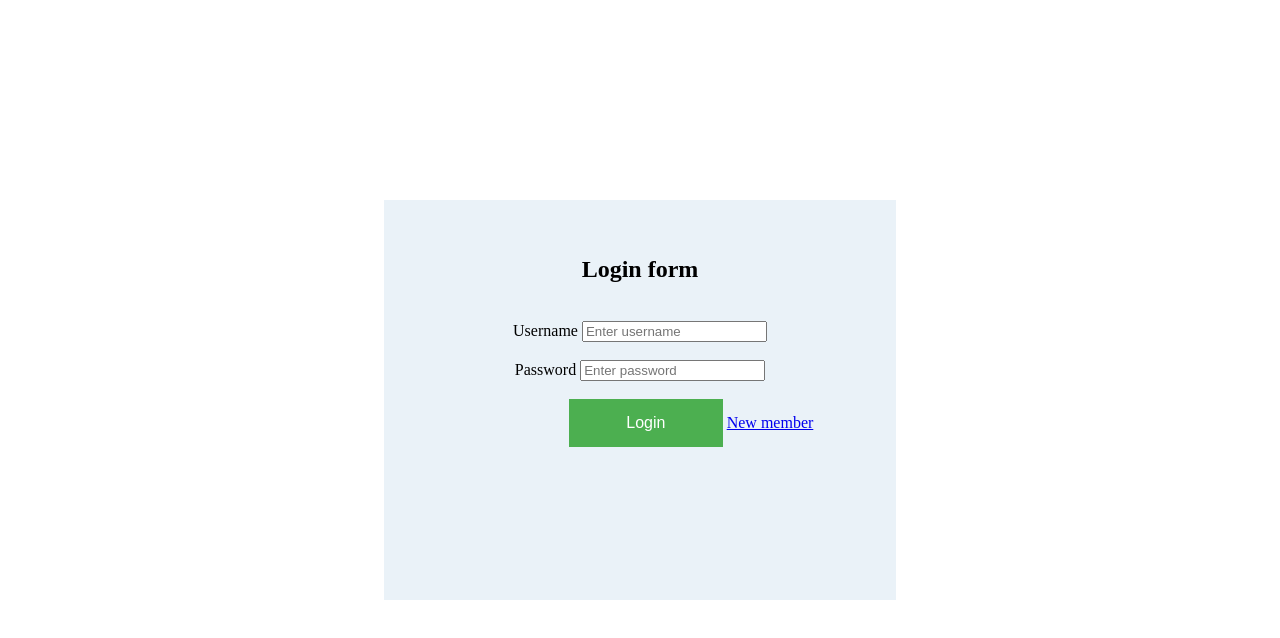
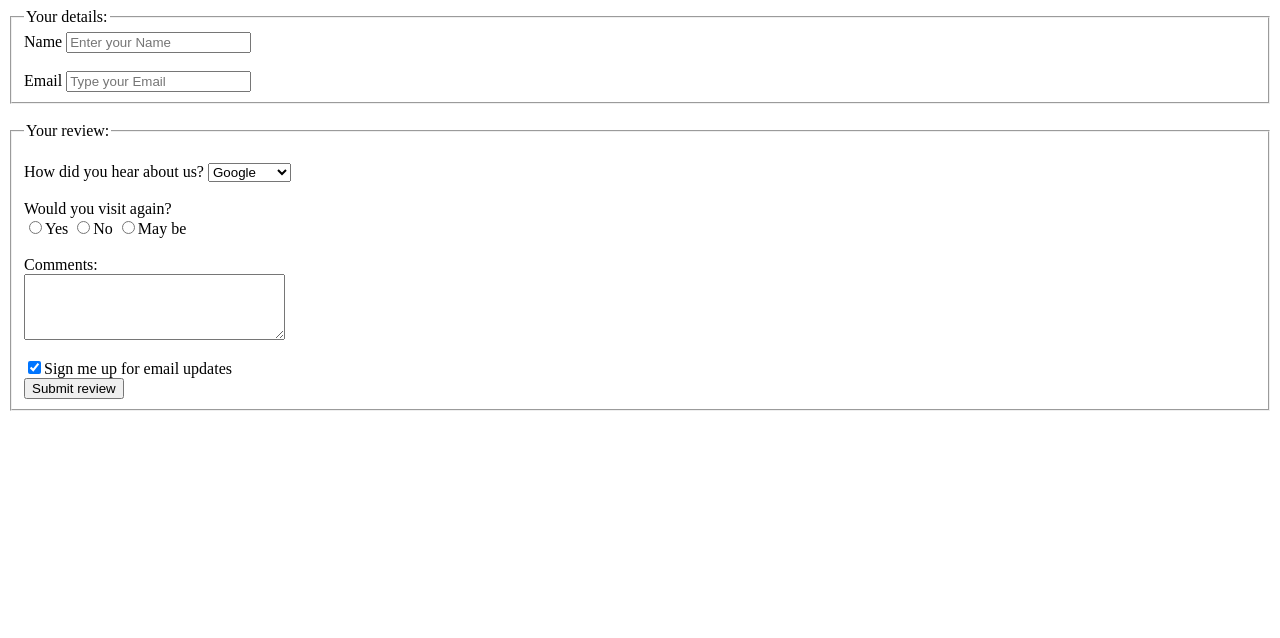
Before and after one commit to tinutreesatom/samplehtml, a plain HTML site: page index.html in a window 1280 px wide. Drawn offline with Linux system fonts and the light colour scheme.

Commit message:
Form and fieldset example

```diff
--- a/index.html
+++ b/index.html
@@ -1,58 +1,46 @@
 <!Doctpe html>
 <html>
 <head>
-	<title>Login page</title>
-	<style>
-	.cntr{
-	align:center;
+	<title>Form example</title>
 
-	}
-	div{
-	width:40%;
-	height:50%;
-	background-color:#EAF2F8;
-	position:absolute;
-	top:0;
-	right:0;
-	left:0;
-	bottom:0;
-	margin:auto;
-
-	}
-	.button {
-  background-color: #4CAF50; /* Green */
-  width:30%;
-  margin-left:20%;
-  border: none;
-  color: white;
-  padding: 15px 32px;
-  text-align: center;
-  text-decoration: none;
-  display: inline-block;
-  font-size: 16px;
-}
-
-	</style>
 </head>
-<body>
-
-	<div  >
-	<br>
-	<br>
-	<center><!--align elements to center-->
-	<form name="frm1" method="get" action="#">
-		<h2 class="cntr" >Login form</h2><!--heading-->
+<body><!--body tag starting-->
+	<fieldset ><!--First field set for entering the details-->
+	<legend>Your details:</legend><!--Title for the fieldset -->
+		<label>Name</label><!--Name label-->
+		<input type="text" name="usertxt" placeholder="Enter your Name" required="required" maxlength=30/><!--For inputting name -->
+		<br><br>
+		<label>Email</label>
+		<input type="text" name="passtxt" placeholder="Type your Email"  required="required" maxlength=15/><!-- inputting mail id-->
+	</fieldset><!--first fieldset ending -->
+	<br><!--next line -->
+	<form name="formreview" method="post" action="Google.co.in"><!--redirect to google page when click on the submit button -->
+	<fieldset><!-- Second fieldset for entering reviews-->
+		<legend>Your review:</legend><!--Title of the second fieldset review-->
 		<br>
-		<label class="cntr" align="center">Username</label><!--Inputting username-->
-		<input type="text" class="cntr" name ="usertxt" id="usertxt" required="required" align="center" placeholder="Enter username"/>
+		<label>How did you hear about us?</label>
+		<select name="hear"><!--Dropdown list -->
+			<option value="Google">Google</option> <!--Dropdown list values -->
+			<option value="Friends">Friends</option>
+			<option value="Facbook">Facebook</option>
+			<option value="Whatsapp">Whatsapp</option>
+		</select><!-- Dropdownlist closing-->
+		<br>
+		<br>
+		<label>Would you visit again?</label>
+		<br>
+		<input type="radio" name="visit" value="Yes">Yes<!--Radio button to select whether want to visit or not-->
+		<input type="radio" name="visit" value="No">No
+		<input type="radio" name="visit" value="Maybe">May be
+		<br>
+		<br>
+		<label>Comments:</label><br>
+		<textarea name="cooments" rows="4" cols="30"></textarea><!--To specify the comments -->
 		<br><br>
-		<label class="cntr" align="center">Password</label><!--Inputting password-->
-		<input type="password" class="cntr" name ="passtxt"  required="required"align="center" id="passtxt" placeholder="Enter password"/>
-		<br><br>
-		<input type ="submit" class="button" name="subButtn" required="required"align="center" value="Login"/><!--submit button-->
-		<a href="registartion.html" width="30%">New member</a><!--navigate to registration page-->
-	</form>
-	</center><!--closing center tag-->
-	</div>
-</body>
+		<input type="checkbox" checked="checked">Sign me up for email updates <!--Check box to remember Sign up on email -->
+		<br>
+		<Input type="Submit" value="Submit review"/><!--Submit button to navigate to google page -->
+	</fieldset><!--second fieldset closing -->
+	</form><!--Form closing -->
+</body><!--body tag ending-->
 </html>
```
